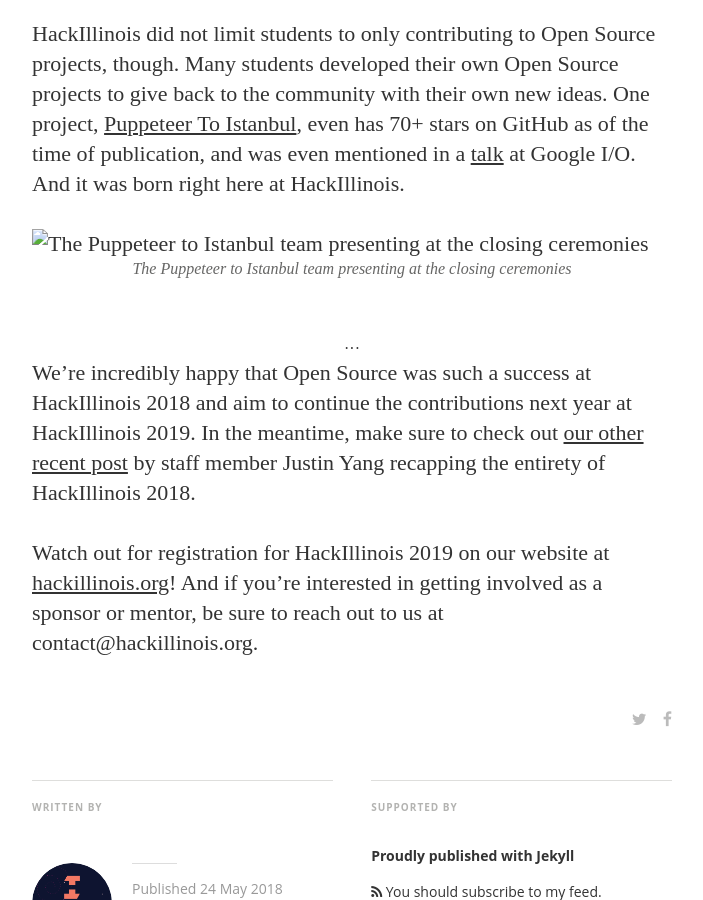
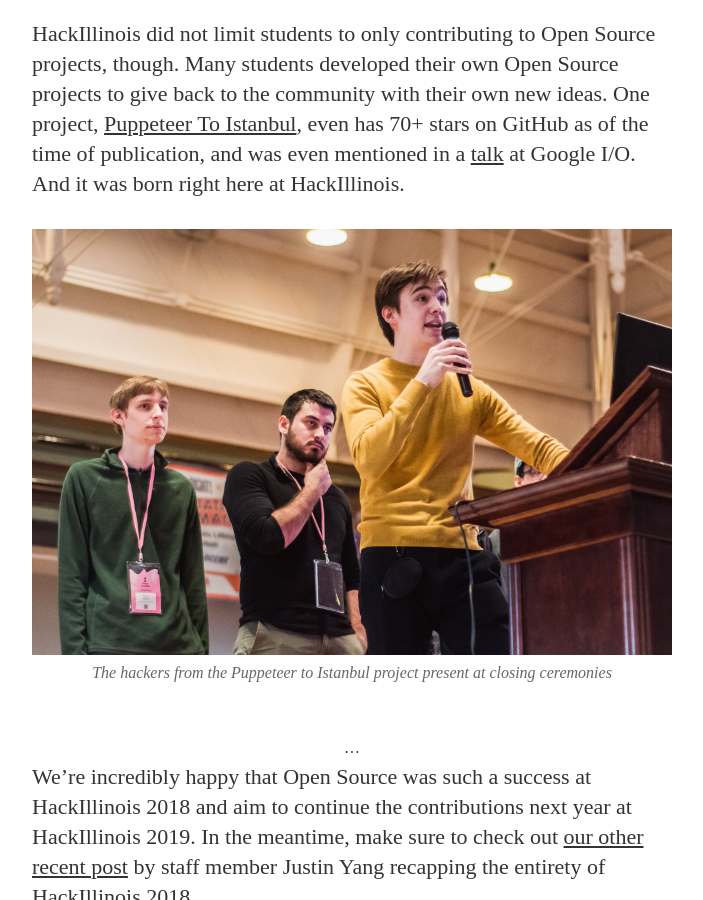
Before and after one commit to HackIllinois/blog, a Jekyll site: the page built from _posts/2018-05-24-open-source-hackillinois-2018.markdown, in a window 1280 px wide and 900 px high, scrolled down 3839 px. Shown: the whole window, without its empty margins (288-991 px from the left). Built offline with Jekyll 4.4.1, drawn with Linux system fonts in a browser that asks for light colours; nearby versions of some CDN libraries; some web fonts are replaced; our own code applies the rules of GitHub Pages for plain Markdown files.

Commit message:
Fixed puppeteer image

```diff
--- a/_posts/2018-05-24-open-source-hackillinois-2018.markdown
+++ b/_posts/2018-05-24-open-source-hackillinois-2018.markdown
@@ -38,7 +38,7 @@
 
 HackIllinois did not limit students to only contributing to Open Source projects, though. Many students developed their own Open Source projects to give back to the community with their own new ideas. One project, [Puppeteer To Istanbul](https://github.com/istanbuljs/puppeteer-to-istanbul), even has 70+ stars on GitHub as of the time of publication, and was even mentioned in a [talk](https://youtu.be/lhZOFUY1weo?t=19m5s) at Google I/O. And it was born right here at HackIllinois.
 
-![The Puppeteer to Istanbul team presenting at the closing ceremonies](/assets/article_images/mentors-open-source-hackillinois/puppeteer.jpg "puppeteer")
+![The hackers from the Puppeteer to Istanbul project present at closing ceremonies](/assets/article_images/open-source-hackillinois-2018/puppeteer.jpg "puppeteer")
 
 <center>&middot;&middot;&middot;</center>
 
```
